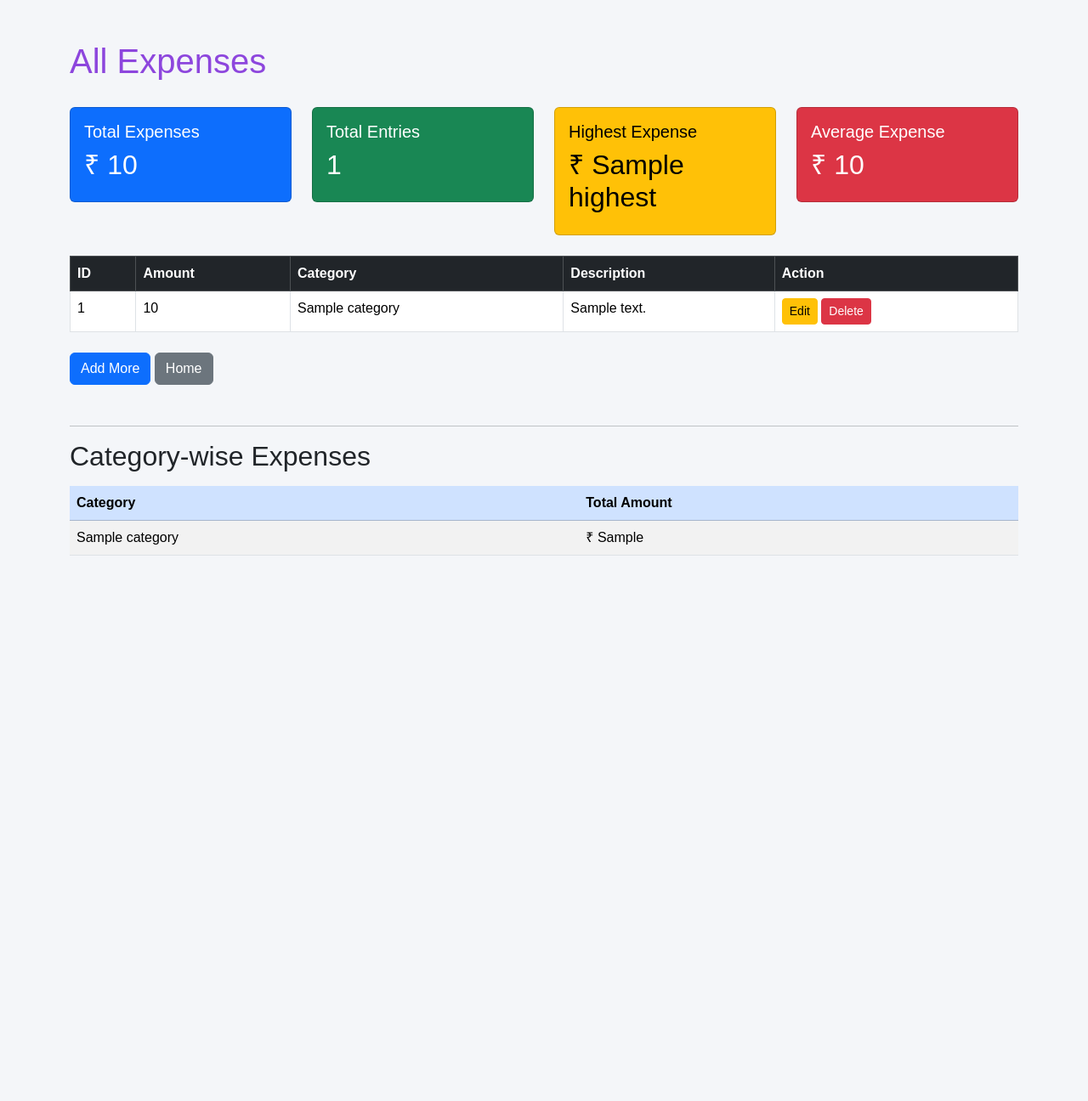
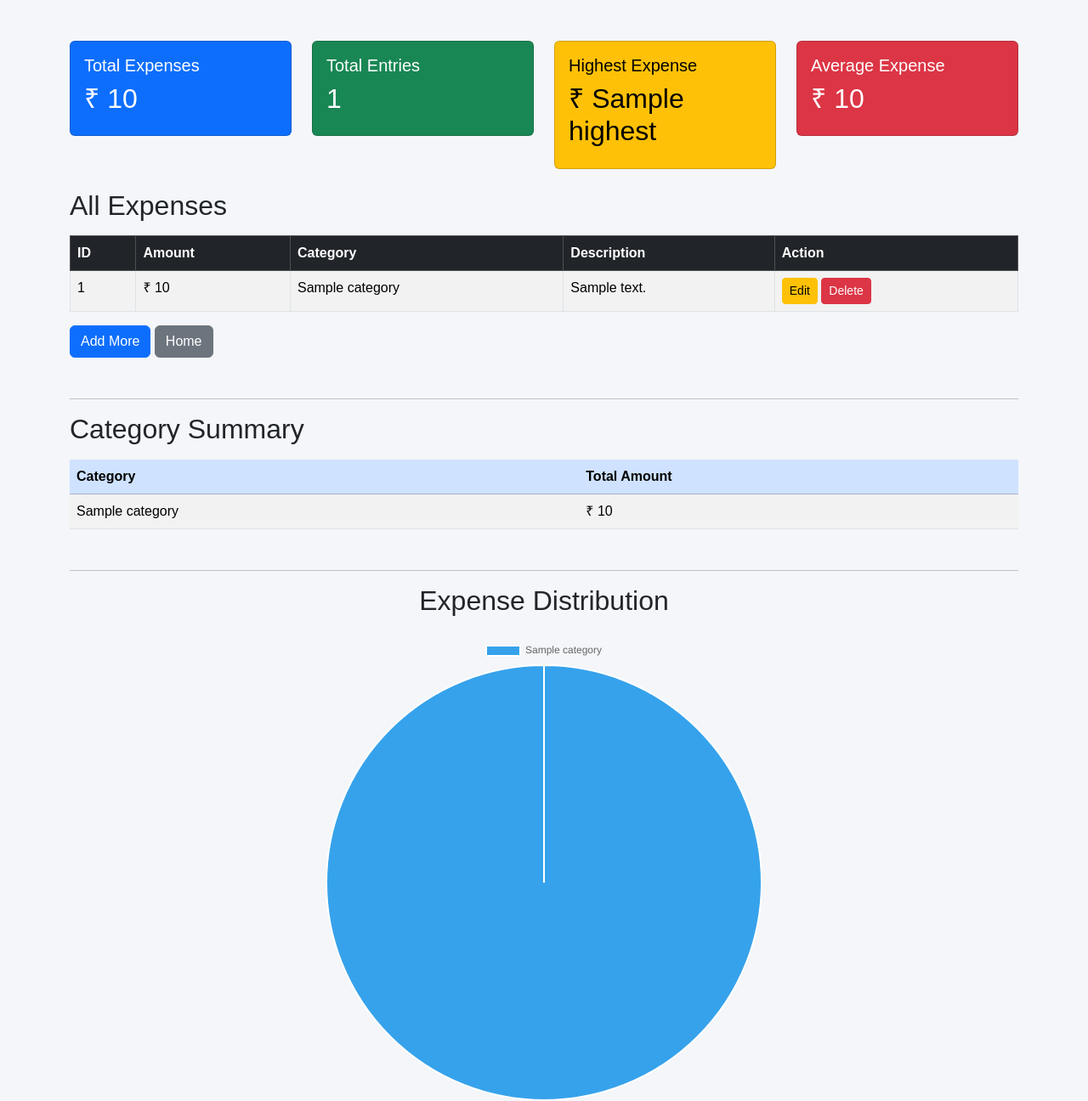
Before and after one commit to bharatNitkkr/ExpenseTrackerApp, a Flask app: template templates/view_expenses.html in a window 1280 px wide. Shown: the part 56-1352 px from the top of the page at 85% size. Before the commit the page ends 710 px from the top, so only its background shows below. Run offline with Flask 3, Linux system fonts and the light colour scheme; the template is opened without the code that fills it: most values are stand-ins (such as "Sample title", 1, 10 or a date in 2020).

Commit message:
Added pie chart

```diff
--- a/app.py
+++ b/app.py
@@ -101,7 +101,7 @@ def view_expenses():
 
     cursor.execute("""
     SELECT category,
-    SUM(amount)
+        SUM(amount) AS total
     FROM expenses
     GROUP BY category
     """)
--- a/templates/base.html
+++ b/templates/base.html
@@ -6,12 +6,14 @@
     <title>Expense Tracker</title>
 
     <link
-        href="https://cdn.jsdelivr.net/npm/bootstrap@5.3.8/dist/css/bootstrap.min.css"
+        href="https://cdn.jsdelivr.net/npm/bootstrap@5.3.3/dist/css/bootstrap.min.css"
         rel="stylesheet">
 
     <link
         rel="stylesheet"
         href="{{ url_for('static', filename='style.css') }}">
+
+    <script src="https://cdn.jsdelivr.net/npm/chart.js@4.4.3/dist/chart.umd.min.js"></script>
 
 </head>
 
@@ -50,7 +52,6 @@
 
     </nav>
 
-
     <!-- Main Content -->
     <div class="container mt-5">
 
@@ -61,9 +62,7 @@
                 {% for category, message in messages %}
 
                     <div class="alert alert-{{ category }}">
-
                         {{ message }}
-
                     </div>
 
                 {% endfor %}
@@ -72,13 +71,12 @@
 
         {% endwith %}
 
-
         {% block content %}
-
         {% endblock %}
 
     </div>
 
+
 </body>
 
 </html>
--- a/templates/view_expenses.html
+++ b/templates/view_expenses.html
@@ -1,8 +1,6 @@
 {% extends "base.html" %}
 
 {% block content %}
-
-<h1>All Expenses</h1>
 
 <div class="row mb-4">
 
@@ -15,7 +13,6 @@
         </div>
     </div>
 
-
     <div class="col-md-3">
         <div class="card text-bg-success">
             <div class="card-body">
@@ -25,7 +22,6 @@
         </div>
     </div>
 
-
     <div class="col-md-3">
         <div class="card text-bg-warning">
             <div class="card-body">
@@ -34,7 +30,6 @@
             </div>
         </div>
     </div>
-
 
     <div class="col-md-3">
         <div class="card text-bg-danger">
@@ -48,7 +43,9 @@
 </div>
 
 
-<table class="table table-bordered table-hover mt-4">
+<h2 class="mb-3">All Expenses</h2>
+
+<table class="table table-striped table-bordered">
 
     <thead class="table-dark">
 
@@ -62,7 +59,6 @@
 
     </thead>
 
-
     <tbody>
 
         {% for expense in expenses %}
@@ -71,7 +67,7 @@
 
             <td>{{ expense["id"] }}</td>
 
-            <td>{{ expense["amount"] }}</td>
+            <td>₹ {{ expense["amount"] }}</td>
 
             <td>{{ expense["category"] }}</td>
 
@@ -104,37 +100,27 @@
 </table>
 
 
-<div class="mt-4">
+<a href="/add" class="btn btn-primary">
+    Add More
+</a>
 
-    <a href="/add"
-       class="btn btn-primary">
-
-        Add More
-
-    </a>
+<a href="/" class="btn btn-secondary">
+    Home
+</a>
 
 
-    <a href="/"
-       class="btn btn-secondary">
+<hr class="mt-5">
 
-        Home
 
-    </a>
-
-    <hr class="mt-5">
-
-<h2>Category-wise Expenses</h2>
+<h2>Category Summary</h2>
 
 <table class="table table-striped mt-3">
 
     <thead class="table-primary">
 
         <tr>
-
             <th>Category</th>
-
             <th>Total Amount</th>
-
         </tr>
 
     </thead>
@@ -146,15 +132,11 @@
         <tr>
 
             <td>
-
                 {{ row["category"] }}
-
             </td>
 
             <td>
-
-                ₹ {{ row["SUM(amount)"] }}
-
+                ₹ {{ row["total"] }}
             </td>
 
         </tr>
@@ -165,6 +147,76 @@
 
 </table>
 
+
+<hr class="mt-5">
+
+<h2 class="text-center mb-4">
+    Expense Distribution
+</h2>
+
+<div class="row justify-content-center">
+
+    <div class="col-md-6">
+
+        <canvas id="expenseChart"></canvas>
+
+    </div>
+
 </div>
 
+
+<script>
+
+alert("Script started");
+
+const categories = [
+{% for row in category_totals %}
+"{{ row['category'] }}",
+{% endfor %}
+];
+
+const amounts = [
+{% for row in category_totals %}
+{{ row['total'] }},
+{% endfor %}
+];
+
+alert(categories);
+alert(amounts);
+
+try {
+
+    new Chart(document.getElementById("expenseChart"), {
+
+        type: "pie",
+
+        data: {
+
+            labels: categories,
+
+            datasets: [{
+
+                data: amounts
+
+            }]
+
+        }
+
+    });
+
+    alert("Chart created");
+
+}
+catch(err){
+
+    alert(err);
+
+}
+
+</script>
+
+<script>
+    console.log(Chart);
+</script>
+
 {% endblock %}
```
